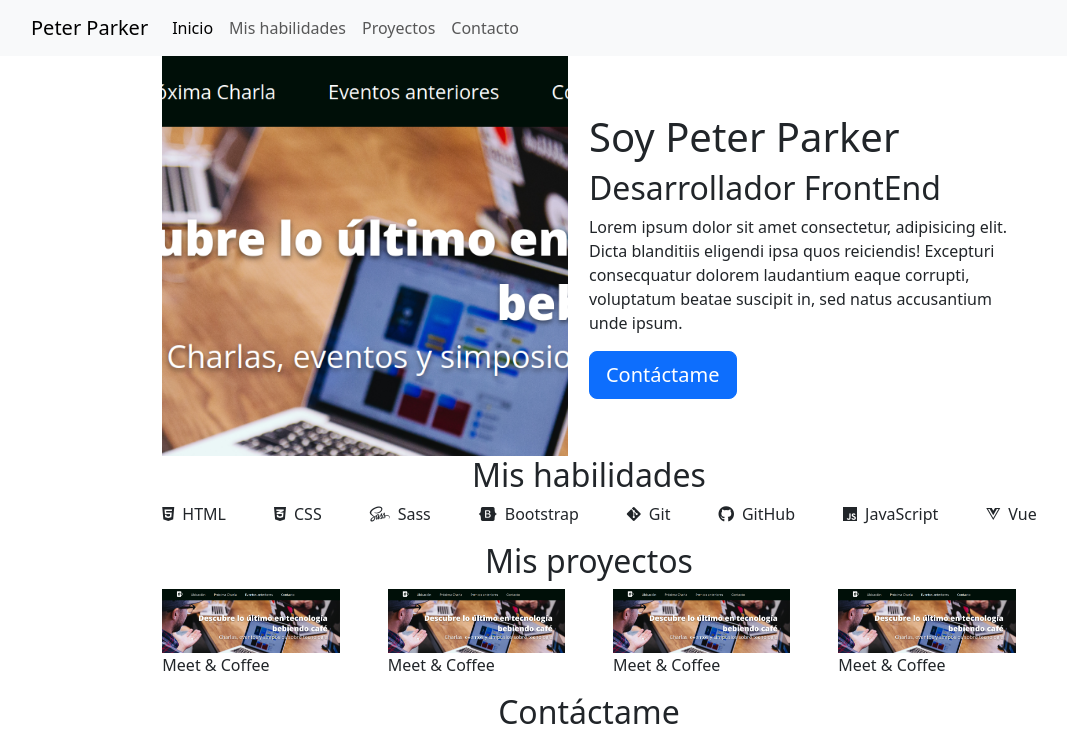
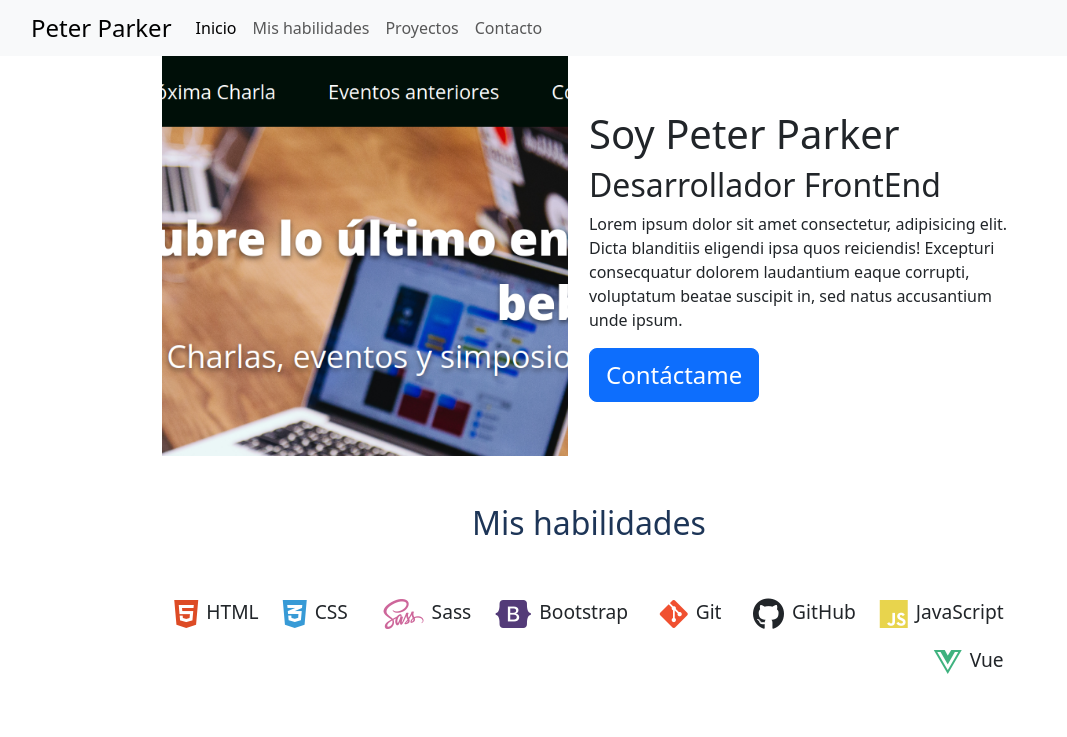
Before and after one commit to cristiandpto23/desafio-utilizando-bootstrap-como-framework-css, a website: page index.html in a window 1280 px wide. Shown: the top 737 px of the page, without its empty margins (51-1118 px from the left). Drawn offline with nearby package versions, Linux system fonts and the light colour scheme.

Commit message:
fourth commit

```diff
--- a/assets/sass/layout/_footer.scss
+++ b/assets/sass/layout/_footer.scss
@@ -1,6 +1,9 @@
 /* FOOTER */
 
 .footer {
+
+    padding-bottom: 2rem;
+
     &__container-one {
         width: 100%;
     }
--- a/assets/sass/main.scss
+++ b/assets/sass/main.scss
@@ -8,11 +8,18 @@ pages/
 themes/
 */
 
+
+@import 'abstracts/variables';
+@import 'abstracts/mixins';
+
 @import 'vendors/bootstrap';
+
+@import 'base/typography';
 
 @import 'layout/footer';
 
 @import 'components/hero';
 @import 'components/project';
+@import 'components/skill';
 
 @import 'pages/home';
--- a/index.html
+++ b/index.html
@@ -57,48 +57,51 @@
         <main class="main">
 
             <!-- HABILIDADES -->
-            <section class="skill d-flex flex-column justify-content-center align-items-center">
-                <h2 class="skill__title">Mis habilidades</h2>
-                <div class="col-8 d-flex gap-5 justify-content-between skill__container">
-                    <div class="skill__subcontainer d-flex gap-2 align-items-baseline">
-                        <i class="fa-brands fa-html5"></i>
-                        <p class="skill__p--html">HTML</p>
+            <section class="skill d-flex flex-column justify-content-center align-items-center mt-5 mb-4">
+                <h2 class="title--h2">Mis habilidades</h2>
+
+                <div class="container col-8 skill__container mt-5">
+                    <div class="row skill__intercontainer">
+                        <div class="skill__subcontainer d-flex gap-2 align-items-baseline col-6 col-lg">
+                            <i class="fa-brands fa-html5 skill__i skill__i--html"></i>
+                            <p class="skill__p">HTML</p>
                         </div>
-                    <div class="skill__subcontainer d-flex gap-2 align-items-baseline">
-                        <i class="fa-brands fa-css3-alt"></i>
-                        <p class="skill__p--css">CSS</p>
+                        <div class="skill__subcontainer d-flex gap-2 align-items-baseline col-6 col-lg">
+                            <i class="fa-brands fa-css3-alt skill__i skill__i--css"></i>
+                            <p class="skill__p">CSS</p>
                         </div>
-                    <div class="skill__subcontainer d-flex gap-2 align-items-baseline">
-                        <i class="fa-brands fa-sass"></i>
-                        <p class="skill__p--sass">Sass</p>
+                        <div class="skill__subcontainer d-flex gap-2 align-items-baseline col-6 col-lg">
+                            <i class="fa-brands fa-sass skill__i skill__i--sass"></i>
+                            <p class="skill__p">Sass</p>
                         </div>
-                    <div class="skill__subcontainer d-flex gap-2 align-items-baseline">
-                        <i class="fa-brands fa-bootstrap"></i>
-                        <p class="skill__p--bs">Bootstrap</p>
+                        <div class="skill__subcontainer d-flex gap-2 align-items-baseline col-6 col-lg">
+                            <i class="fa-brands fa-bootstrap skill__i skill__i--bs"></i>
+                            <p class="skill__p">Bootstrap</p>
                         </div>
-                    <div class="skill__subcontainer d-flex gap-2 align-items-baseline">
-                        <i class="fa-brands fa-git-alt"></i>                        <p class="skill__p--bs">Git</p>
+                        <div class="skill__subcontainer d-flex gap-2 align-items-baseline justify-content-lg-center col-6 col-lg">
+                            <i class="fa-brands fa-git-alt skill__i skill__i--git"></i>
+                            <p class="skill__p">Git</p>
                         </div>
-                    <div class="skill__subcontainer d-flex gap-2 align-items-baseline">
-                        <i class="fa-brands fa-github"></i>                        <p class="skill__p--github">GitHub</p>
+                        <div class="skill__subcontainer d-flex gap-2 align-items-baseline justify-content-lg-center col-6 col-lg">
+                            <i class="fa-brands fa-github skill__i skill__i--github"></i>                        <p class="skill__p">GitHub</p>
                         </div>
-                    <div class="skill__subcontainer d-flex gap-2 align-items-baseline">
-                        <i class="fa-brands fa-js"></i>
-                        <p class="skill__p--js">JavaScript</p>
+                        <div class="skill__subcontainer d-flex gap-2 align-items-baseline justify-content-lg-end col-6 col-lg">
+                            <i class="fa-brands fa-js skill__i skill__i--js"></i>
+                            <p class="skill__p">JavaScript</p>
                         </div>
-                    <div class="skill__subcontainer d-flex gap-2 align-items-baseline">
-                        <i class="fa-brands fa-vuejs"></i>
-                        <p class="skill__p--vue">Vue</p>
+                        <div class="skill__subcontainer d-flex gap-2 align-items-baseline justify-content-lg-end col-6 col-lg">
+                            <i class="fa-brands fa-vuejs skill__i skill__i--vue"></i>
+                            <p class="skill__p">Vue</p>
                         </div>
-
+                    </div>
                 </div>
 
             </section>
 
             <!-- PROYECTOS -->
-            <section class="project d-flex flex-column justify-content-center align-items-center">
-                <h2 class="project__title">Mis proyectos</h2>
-                <div class="col-8 d-flex gap-5 justify-content-between project__container">
+            <section class="project d-flex flex-column justify-content-center align-items-center mt-5 mb-4">
+                <h2 class="title--h2">Mis proyectos</h2>
+                <div class="col-8 d-flex gap-5 justify-content-between project__container mt-5">
                     <div class="project__subcontainer d-flex flex-column">
                         <img src="./assets/img/meetcoffee.png" alt="" class="project__img">
                         <p class="project__p">Meet & Coffee</p>
@@ -122,9 +125,9 @@
         </main>
 
         <!-- FOOTER -->
-        <footer class="footer d-flex flex-column justify-content-center align-items-center">
-            <h2 class="hero__title">Contáctame</h2>
-            <div class="footer__content d-flex justify-content-center col-8 m-auto">
+        <footer class="footer d-flex flex-column justify-content-center align-items-center mt-5 mb-5">
+            <h2 class="title--h2">Contáctame</h2>
+            <div class="footer__content d-flex justify-content-center col-8 m-auto  mt-5">
                 <section class="footer__container-one">
                     <!--FORM -->
                     <form class="form">
```
Also changed, not shown: assets/css/main.css. Lines whose indentation alone changed are shown as unchanged.
